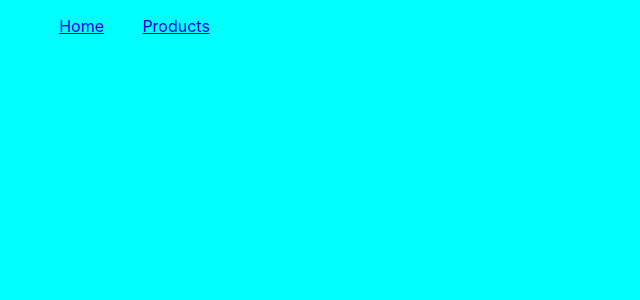
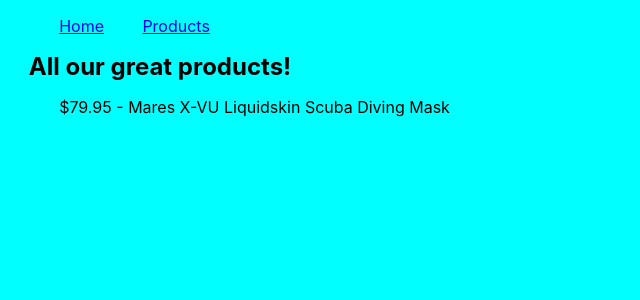
Before and after one commit to ejbee3/react-project-nov, a React (Create React App) app: page /products in a window 1280 px wide. Shown: the top 300 px of the page, without its empty margins (0-640 px from the left). Built offline with nearby package versions, Linux system fonts and the light colour scheme.

Commit message:
working on products page

```diff
--- a/src/components/products.jsx
+++ b/src/components/products.jsx
@@ -1,7 +1,10 @@
 export default function Products() {
   return (
     <div>
-
+      <h2>All our great products!</h2>
+      <ul>
+        <li>$79.95 - Mares X-VU Liquidskin Scuba Diving Mask</li>
+      </ul>
     </div>
   )
 }
```
Also changed, not shown: src/images/mask.jpg (added).
